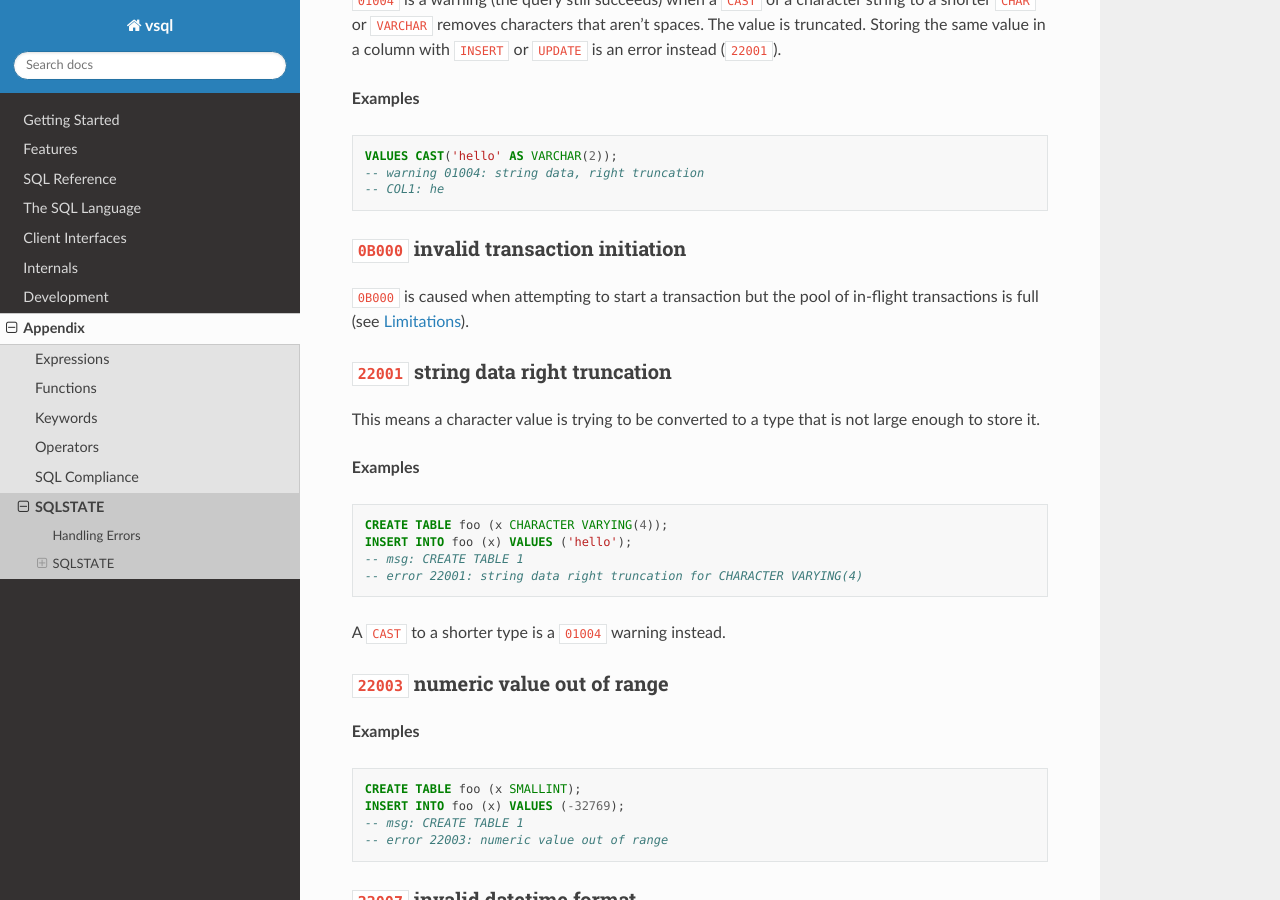
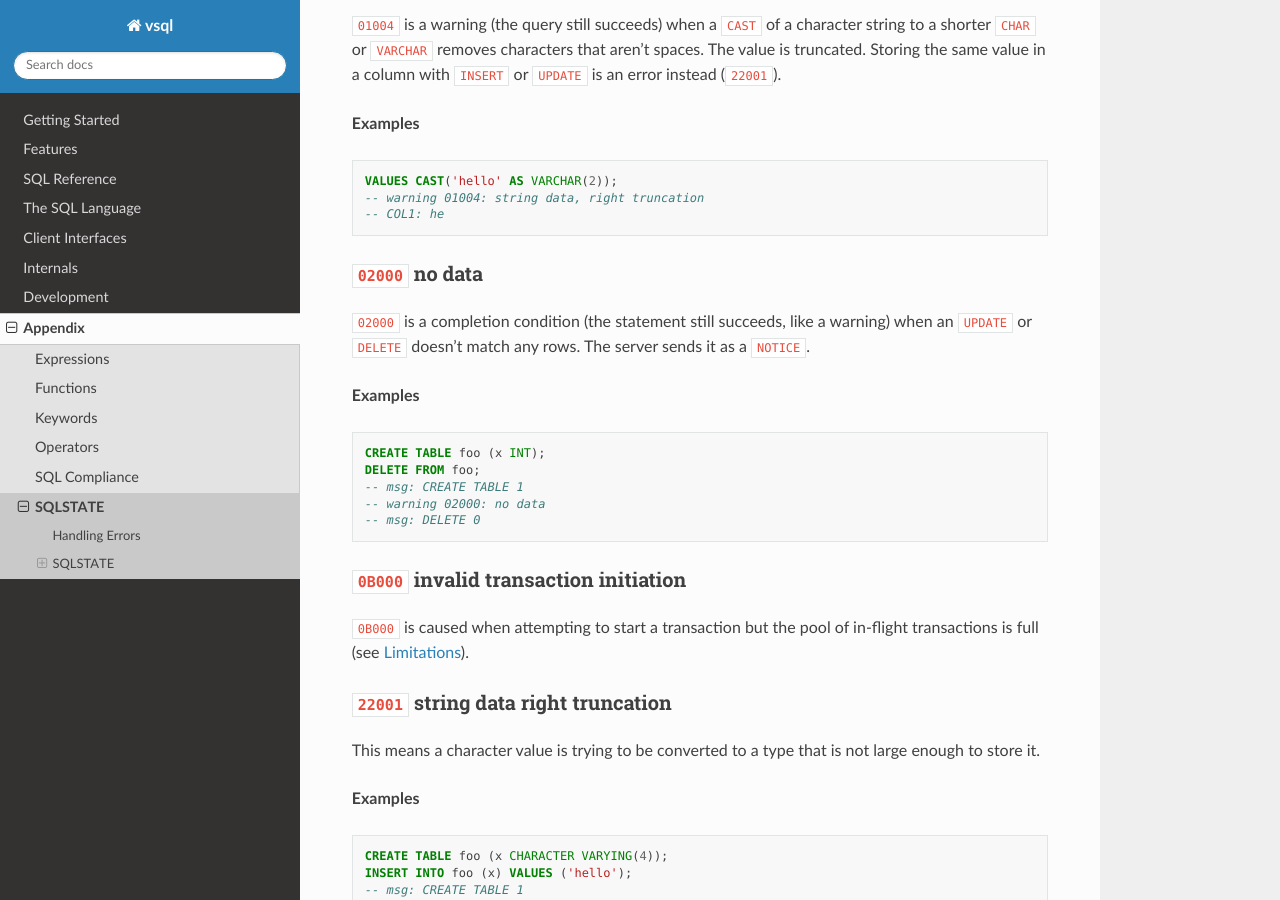
Before and after one commit to elliotchance/vsql, a Sphinx documentation site: the page built from docs/sqlstate.rst, in a window 1280 px wide and 900 px high, scrolled down 2641 px. Built offline with Sphinx 7.4.7 and the Read the Docs theme 3.1.0, drawn with Linux system fonts in a browser that asks for light colours.

Commit message:
language: Raise 02000 (no data) for UPDATE and DELETE
An UPDATE or DELETE that doesn't match any rows now adds the completion
condition 02000 to the warnings. It isn't a warning, so the server sends it
as a NOTICE and the CLI prints "Notice".

SQL E171
SQL E101-03
SQL E101-04

Co-Authored-By: Claude Opus 5.5 <noreply@anthropic.com>

```diff
--- a/docs/delete.rst
+++ b/docs/delete.rst
@@ -14,7 +14,9 @@ Syntax
 Deletes the rows of a table that match the ``WHERE`` condition. If ``WHERE`` is
 not provided, all rows will be deleted.
 
-The result (such as ``DELETE 3``) contains the number of rows deleted.
+The result (such as ``DELETE 3``) contains the number of rows deleted. If no
+rows are deleted, the result is ``DELETE 0`` with the completion condition
+``02000`` (no data), see :doc:`sqlstate`.
 
 Examples
 --------
--- a/docs/sqlstate.rst
+++ b/docs/sqlstate.rst
@@ -94,6 +94,23 @@ aren't spaces. The value is truncated. Storing the same value in a column with
   VALUES CAST('hello' AS VARCHAR(2));
   -- warning 01004: string data, right truncation
   -- COL1: he
+
+``02000`` no data
+^^^^^^^^^^^^^^^^^
+
+``02000`` is a completion condition (the statement still succeeds, like a
+warning) when an ``UPDATE`` or ``DELETE`` doesn't match any rows. The server
+sends it as a ``NOTICE``.
+
+**Examples**
+
+.. code-block:: sql
+
+  CREATE TABLE foo (x INT);
+  DELETE FROM foo;
+  -- msg: CREATE TABLE 1
+  -- warning 02000: no data
+  -- msg: DELETE 0
 
 ``0B000`` invalid transaction initiation
 ^^^^^^^^^^^^^^^^^^^^^^^^^^^^^^^^^^^^^^^^
--- a/docs/update.rst
+++ b/docs/update.rst
@@ -15,7 +15,9 @@ Syntax
 If ``WHERE`` is not provided, all records will be updated.
 
 The result (such as ``UPDATE 8``) contains the number of records matched,
-including records that already had the new values.
+including records that already had the new values. If no records are matched,
+the result is ``UPDATE 0`` with the completion condition ``02000`` (no data),
+see :doc:`sqlstate`.
 
 Examples
 --------
```
Also changed, not shown: 10 other files.
